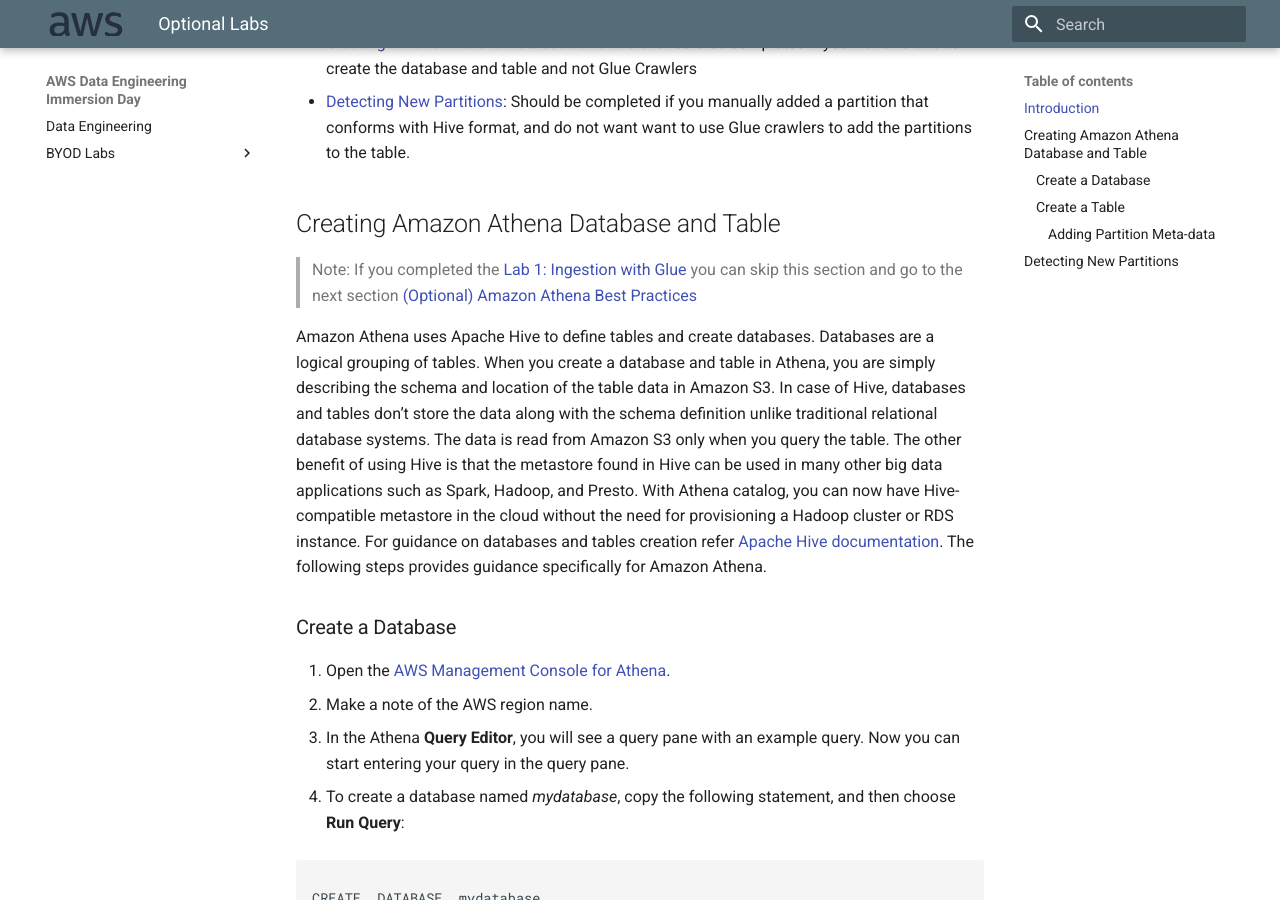
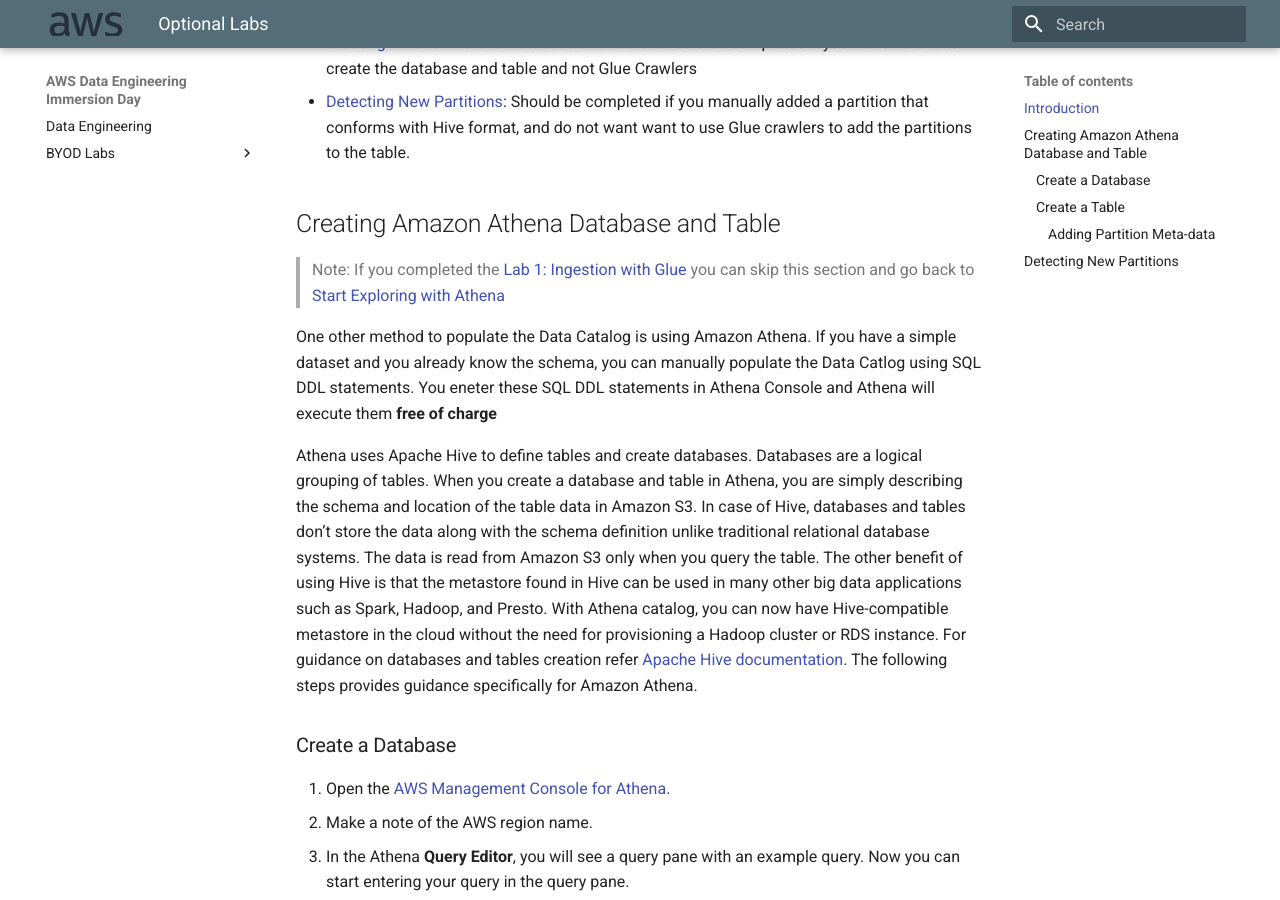
Before and after one commit to BastLeblanc/aws-byod-immersion-day, an MkDocs documentation site: the page built from labs/03_interactive_sql_queries/optional.md, in a window 1280 px wide and 900 px high, scrolled down 375 px. Built offline with MkDocs 1.6.1 and Material for MkDocs 9.7.7, drawn with Linux system fonts in a browser that asks for light colours.

Commit message:
Athena changes -patch 8

```diff
--- a/labs/03_interactive_sql_queries/optional.md
+++ b/labs/03_interactive_sql_queries/optional.md
@@ -14,11 +14,11 @@
 ## Creating Amazon Athena Database and Table
 
 
-> Note: If you  completed the [Lab 1: Ingestion with Glue](../01_ingestion_with_glue/ingestion_with_glue.md) you can skip this section and go to the next section [(Optional) Amazon Athena Best Practices](#amazon-athena-best-practices)
+> Note: If you  completed the [Lab 1: Ingestion with Glue](../01_ingestion_with_glue/ingestion_with_glue.md) you can skip this section and go back to [Start Exploring with Athena](./main.md/#start-exploring-with-athena)
 
+One other method to populate the Data Catalog is using Amazon Athena. If you have a simple dataset and you already know the schema, you can manually populate the Data Catlog using SQL DDL statements. You eneter these SQL DDL statements in Athena Console and Athena will execute them **free of charge**
 
-
-Amazon Athena uses Apache Hive to define tables and create databases. Databases are a logical grouping of tables. When you create a database and table in Athena, you are simply describing the schema and location of the table data in Amazon S3\. In case of Hive, databases and tables don’t store the data along with the schema definition unlike traditional relational database systems. The data is read from Amazon S3 only when you query the table. The other benefit of using Hive is that the metastore found in Hive can be used in many other big data applications such as Spark, Hadoop, and Presto. With Athena catalog, you can now have Hive-compatible metastore in the cloud without the need for provisioning a Hadoop cluster or RDS instance. For guidance on databases and tables creation refer [Apache Hive documentation](https://cwiki.apache.org/confluence/display/Hive/LanguageManual+DDL). The following steps provides guidance specifically for Amazon Athena.
+ Athena uses Apache Hive to define tables and create databases. Databases are a logical grouping of tables. When you create a database and table in Athena, you are simply describing the schema and location of the table data in Amazon S3\. In case of Hive, databases and tables don’t store the data along with the schema definition unlike traditional relational database systems. The data is read from Amazon S3 only when you query the table. The other benefit of using Hive is that the metastore found in Hive can be used in many other big data applications such as Spark, Hadoop, and Presto. With Athena catalog, you can now have Hive-compatible metastore in the cloud without the need for provisioning a Hadoop cluster or RDS instance. For guidance on databases and tables creation refer [Apache Hive documentation](https://cwiki.apache.org/confluence/display/Hive/LanguageManual+DDL). The following steps provides guidance specifically for Amazon Athena.
 
 ### Create a Database
 
```
Also changed, not shown: labs/03_interactive_sql_queries/athena_best_practices.md (+5 -2 lines), labs/03_interactive_sql_queries/main.md (+2 -2 lines).
